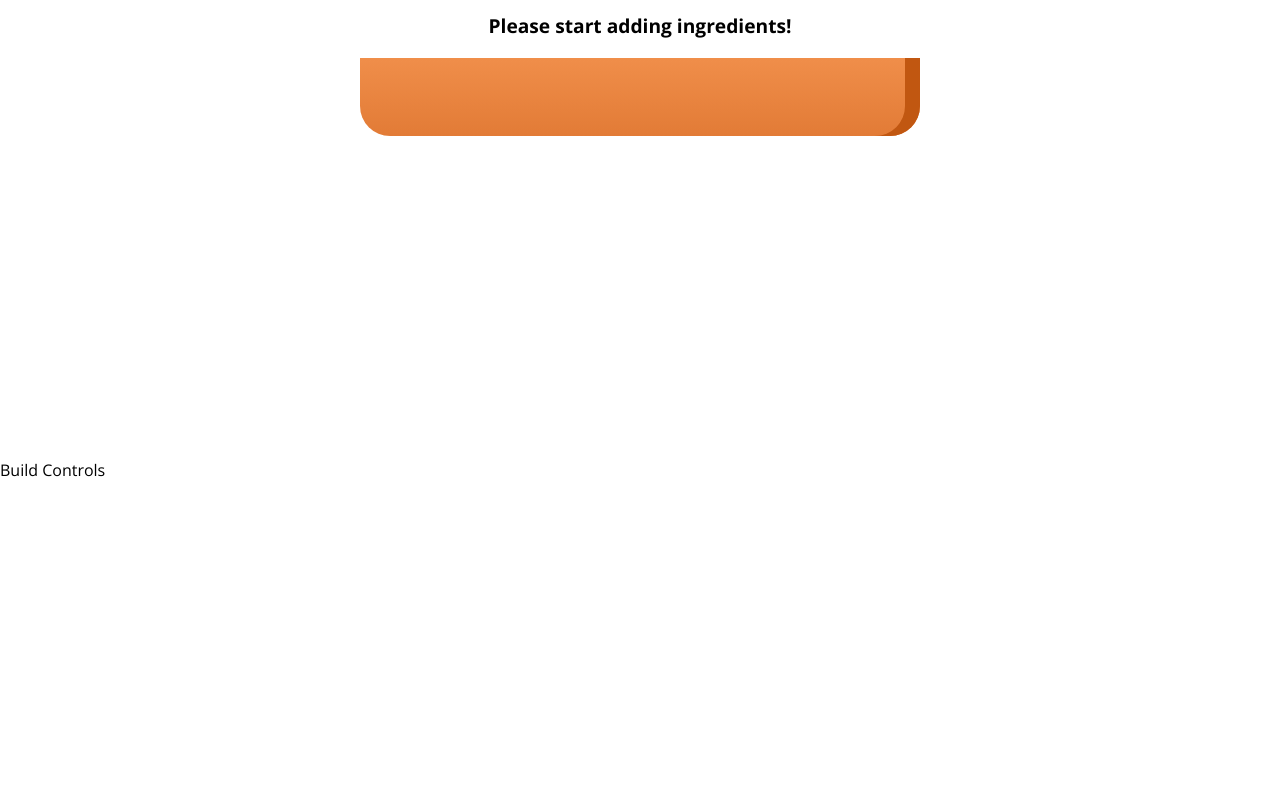
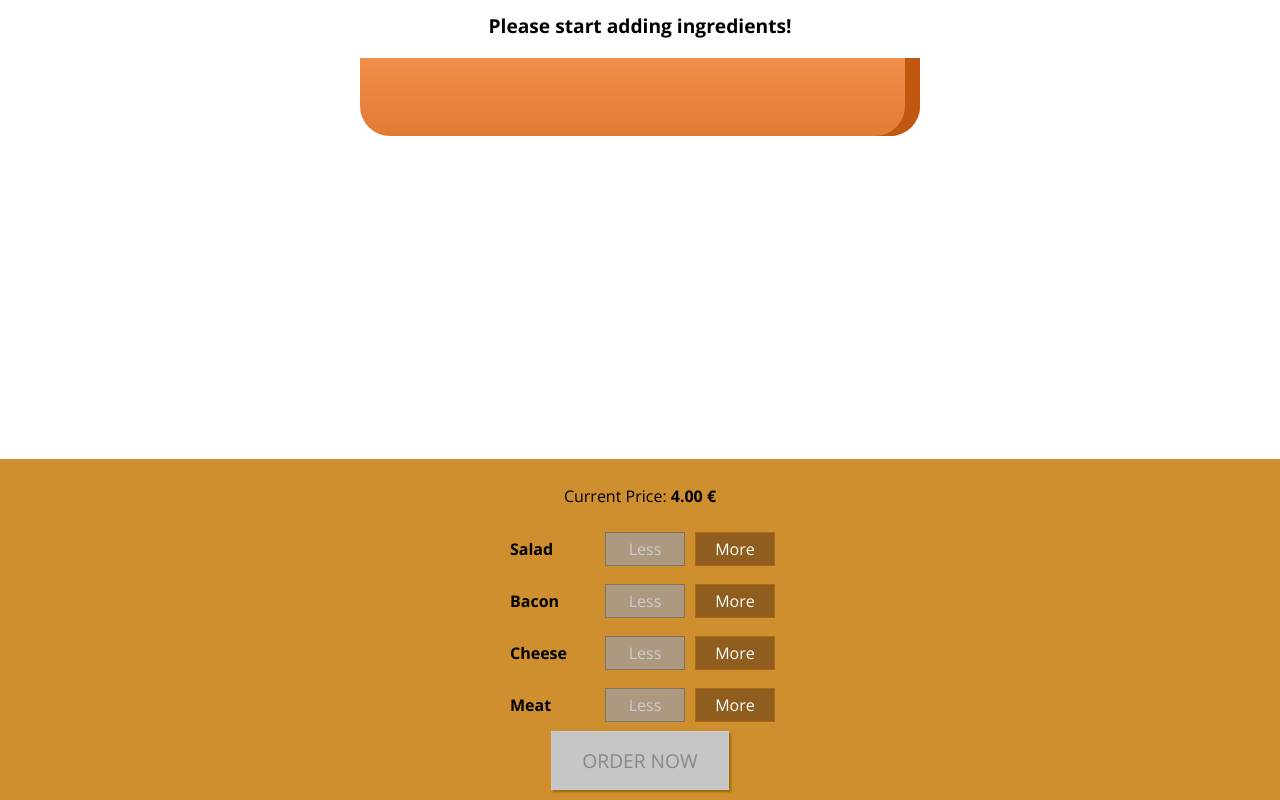
Before and after one commit to efecan-yilmaz/burger_app_redux, a React (Create React App) app: page / in a window 1280 px wide. Shown: the part 179-979 px from the top of the page. Before the commit the page ends 800 px from the top, so only its background shows below. Built offline with nearby package versions, Linux system fonts and the light colour scheme.

Commit message:
purchase

```diff
--- /dev/null
+++ b/src/components/Burger/BuildControls/BuildControl/BuildControl.js
@@ -0,0 +1,12 @@
+import React from 'react';
+import classes from './BuildControl.module.css'
+
+const buildControl = (props) => (
+    <div className={classes.BuildControl}>
+        <div className={classes.Label}>{props.label}</div>
+        <button className={classes.Less} onClick={props.removed} disabled={props.disabled}>Less</button>
+        <button className={classes.More} onClick={props.added}>More</button>
+    </div>
+);
+
+export default buildControl;
--- /dev/null
+++ b/src/components/Burger/BuildControls/BuildControl/BuildControl.module.css
@@ -0,0 +1,56 @@
+.BuildControl {
+    display: flex;
+    justify-content: space-between;
+    align-items: center;
+    margin: 5px 0;
+}
+
+.BuildControl button {
+    display: block;
+    font: inherit;
+    padding: 5px;
+    margin: 0 5px;
+    width: 80px;
+    border: 1px solid #AA6817;
+    cursor: pointer;
+    outline: none;
+}
+
+.BuildControl button:disabled {
+    background-color: #AC9980;
+    border: 1px solid #7E7365;
+    color: #ccc;
+    cursor: default;
+}
+
+.BuildControl button:hover:disabled {
+    background-color: #AC9980;
+    color: #ccc;
+    cursor: not-allowed;
+}
+
+.Label {
+    padding: 10px;
+    font-weight: bold;
+    width: 80px;
+}
+
+.BuildControl .Less {
+    background-color: #D39952;
+    color: white;
+}
+
+.BuildControl .More {
+    background-color: #8F5E1E;
+    color: white;
+}
+
+.BuildControl .Less:hover, .BuildControl .Less:active {
+    background-color: #DAA972;
+    color: white;
+}
+
+.BuildControl .More:hover,.BuildControl .More:active {
+    background-color: #99703F;
+    color: white;
+}
--- /dev/null
+++ b/src/components/Burger/BuildControls/BuildControls.js
@@ -0,0 +1,25 @@
+import React from 'react';
+import classes from './BuildControls.module.css';
+import BuildControl from './BuildControl/BuildControl';
+
+const controls = [
+    { label: 'Salad', type: 'salad' },
+    { label: 'Bacon', type: 'bacon' },
+    { label: 'Cheese', type: 'cheese' },
+    { label: 'Meat', type: 'meat' }
+];
+
+const buildControls = (props) => (
+    <div className={classes.BuildControls}>
+        <p>Current Price: <strong>{props.price.toFixed(2)} €</strong></p>
+        {controls.map(ctrl => (
+            <BuildControl key={ctrl.label} label={ctrl.label}
+                added={() => props.ingredientAdded(ctrl.type)}
+                removed={() => props.ingredientRemoved(ctrl.type)}
+                disabled={props.disabled[ctrl.type]}/>
+        ))}
+        <button className={classes.OrderButton} disabled={!props.purchasable} onClick={props.ordered}>ORDER NOW</button>
+    </div>
+);
+
+export default buildControls;
--- /dev/null
+++ b/src/components/Burger/BuildControls/BuildControls.module.css
@@ -0,0 +1,51 @@
+.BuildControls {
+    width: 100%;
+    background-color: #CF8F2E;
+    display: flex;
+    flex-flow: column;
+    align-items: center;
+    box-shadow: 0 2px 1px #ccc;
+    margin: auto;
+    padding: 10px 0;
+}
+
+.OrderButton {
+    background-color: #DAD735;
+    outline: none;
+    cursor: pointer;
+    border: 1px solid #966909;
+    color: #966909;
+    font-family: inherit;
+    font-size: 1.2em;
+    padding: 15px 30px;
+    box-shadow: 2px 2px 2px #966909;
+}
+
+.OrderButton:hover, .OrderButton:active {
+    background-color: #A0DB41;
+    border: 1px solid #966909;
+    color: #966909;
+}
+
+.OrderButton:disabled {
+    background-color: #C7C6C6;
+    cursor: not-allowed;
+    border: 1px solid #ccc;
+    color: #888888;
+}
+
+.OrderButton:not(:disabled) {
+    animation: enable 0.3s linear;
+}
+
+@keyframes enable {
+    0% {
+        transform: scale(1);
+    }
+    60% {
+        transform: scale(1.1);
+    }
+    100% {
+        transform: scale(1);
+    }
+}
--- /dev/null
+++ b/src/components/Burger/OrderSummary/OrderSummary.js
@@ -0,0 +1,21 @@
+import React from 'react';
+import Aux from '../../../hoc/Aux2';
+import Button from '../../UI/Button/Button';
+
+const orderSummary = (props) => {
+    const ingredientSummary = Object.keys(props.ingredients).map(igKey => { return <li key={igKey}><span style={{textTransform: 'capitalize'}}>{igKey}:</span> {props.ingredients[igKey]}</li> });
+    return (
+        <Aux>
+            <h3>Your Order</h3>
+            <p>A super amazing burger with the following ingredients:</p>
+            <ul>
+                {ingredientSummary}
+            </ul>
+            <p>Continue to Checkout?</p>
+            <Button btnType='Danger' clicked={props.purchaseCanceled}>CANCEL</Button>
+            <Button btnType='Success' clicked={props.purchaseContinue}>CONTINUE</Button>
+        </Aux>
+    );
+}
+
+export default orderSummary;
--- /dev/null
+++ b/src/components/UI/Backdrop/Backdrop.js
@@ -0,0 +1,8 @@
+import React from 'react';
+import classes from './Backdrop.module.css';
+
+const backdrop = (props) => (
+    props.show ? <div className={classes.Backdrop} onClick={props.clicked}></div> : null
+);
+
+export default backdrop;
--- /dev/null
+++ b/src/components/UI/Backdrop/Backdrop.module.css
@@ -0,0 +1,9 @@
+.Backdrop {
+    width: 100%;
+    height: 100%;
+    position: fixed;
+    z-index: 100;
+    left: 0;
+    top: 0;
+    background-color: rgba(0, 0, 0, 0.5);
+}
--- /dev/null
+++ b/src/components/UI/Button/Button.js
@@ -0,0 +1,13 @@
+import React from 'react';
+import classes from './Button.module.css';
+
+
+const button = (props) => (
+    <button
+        className={[classes.Button, classes[props.btnType]].join('')}
+        onClick={props.clicked} >
+        {props.children}
+    </button>
+);
+
+export default button;
--- /dev/null
+++ b/src/components/UI/Button/Button.module.css
@@ -0,0 +1,24 @@
+.Button {
+    background-color: transparent;
+    border: none;
+    color: white;
+    outline: none;
+    cursor: pointer;
+    font: inherit;
+    padding: 10px;
+    margin: 10px;
+    font-weight: bold;
+}
+
+.Button:first-of-type {
+    margin-left: 0;
+    padding-left: 0;
+}
+
+.Success {
+    color: #5C9210;
+}
+
+.Danger {
+    color: #944317;
+}
--- /dev/null
+++ b/src/components/UI/Modal/Modal.js
@@ -0,0 +1,18 @@
+import React from 'react';
+import classes from './Modal.module.css';
+import Aux from '../../../hoc/Aux2';
+import Backdrop from '../Backdrop/Backdrop';
+
+const modal = (props) => (
+    <Aux>
+        <Backdrop show={props.show} clicked={props.modelClosed}/>
+        <div className={classes.Modal}
+            style={{
+                transform: props.show ? 'translateY(0)' : 'translateY(-100vh)',
+                opacity: props.show ? '1' : '0' }}>
+            {props.children}
+        </div>
+    </Aux>
+);
+
+export default modal;
--- /dev/null
+++ b/src/components/UI/Modal/Modal.module.css
@@ -0,0 +1,20 @@
+.Modal {
+    position: fixed;
+    z-index: 500;
+    background-color: white;
+    width: 70%;
+    border: 1px solid #ccc;
+    box-shadow: 1px 1px 1px black;
+    padding: 16px;
+    left: 15%;
+    top: 30%;
+    box-sizing: border-box;
+    transition: all 0.3s ease-out;
+}
+
+@media (min-width: 600px) {
+    .Modal {
+        width: 500px;
+        left: calc(50% - 250px);
+    }
+}
--- a/src/containers/BurgerBuilder/BurgerBuilder.js
+++ b/src/containers/BurgerBuilder/BurgerBuilder.js
@@ -1,6 +1,16 @@
 import React, { Component } from 'react';
 import Aux from '../../hoc/Aux2'
 import Burger from '../../components/Burger/Burger';
+import BuildControls from '../../components/Burger/BuildControls/BuildControls';
+import Modal from '../../components/UI/Modal/Modal';
+import OrderSummary from '../../components/Burger/OrderSummary/OrderSummary';
+
+const INGREDIENT_PRICES = {
+    salad: 0.5,
+    cheese: 0.4,
+    meat: 1.3,
+    bacon: 0.7
+};
 
 class BurgerBuilder extends Component{
     state = {
@@ -9,14 +19,82 @@
             bacon: 0,
             cheese: 0,
             meat: 0
+        },
+        totalPrice: 4,
+        purchasable: false,
+        purchasing: false
+    }
+
+    updatePurchaseState (ingredients) {
+        const sum = Object.keys(ingredients).map(igKey => {
+            return ingredients[igKey]
+        }).reduce((sum, el) => {
+            return sum + el;
+        }, 0);
+        this.setState({purchasable: sum > 0});
+    }
+
+    addIngredientHandler = (type) => {
+        const updatedCount = this.state.ingredients[type] + 1;
+
+        const updatedIngredients = {
+            ...this.state.ingredients
+        };
+        updatedIngredients[type] = updatedCount;
+
+        const newPrice = this.state.totalPrice + INGREDIENT_PRICES[type];
+        this.setState({totalPrice: newPrice, ingredients: updatedIngredients});
+        this.updatePurchaseState(updatedIngredients);
+    }
+
+    removeIngredientHandler = (type) => {
+        const updatedCount = this.state.ingredients[type] - 1;
+
+        if(updatedCount < 0) {
+            return;
         }
+
+        const updatedIngredients = {
+            ...this.state.ingredients
+        };
+        updatedIngredients[type] = updatedCount;
+
+        const newPrice = this.state.totalPrice - INGREDIENT_PRICES[type];
+        this.setState({totalPrice: newPrice, ingredients: updatedIngredients});
+        this.updatePurchaseState(updatedIngredients);
+    }
+
+    purchaseHandler = () => {
+        this.setState({ purchasing: true });
+    }
+
+    purchaseCancelHandler = () => {
+        this.setState({ purchasing: false });
+    }
+
+    purchaseContinueHandler = () => {
+        alert('You continue!');
     }
 
     render() {
+        const disabledInfo = {
+            ...this.state.ingredients
+        };
+        for (let key in disabledInfo) {
+            disabledInfo[key] = disabledInfo[key] <= 0;
+        }
         return (
             <Aux>
+                <Modal show={this.state.purchasing} modelClosed={this.purchaseCancelHandler}>
+                    <OrderSummary ingredients={this.state.ingredients} purchaseCanceled={this.props.purchaseCancelHandler} purchaseContinue={this.props.purchaseContinueHandler}/>
+                </Modal>
                 <Burger ingredients={this.state.ingredients} />
-                <div>Build Controls</div>
+                <BuildControls ingredientAdded={this.addIngredientHandler}
+                    ingredientRemoved={this.removeIngredientHandler}
+                    disabled={disabledInfo}
+                    price={this.state.totalPrice}
+                    purchasable={this.state.purchasable}
+                    ordered={this.purchaseHandler} />
             </Aux>
         );
 
```
